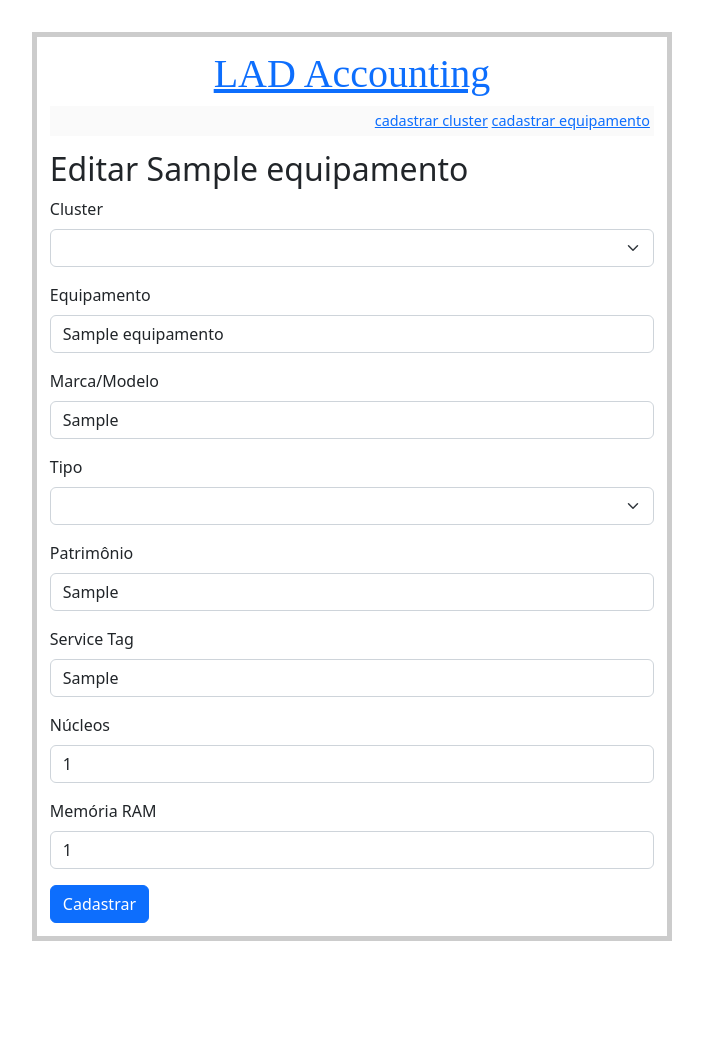
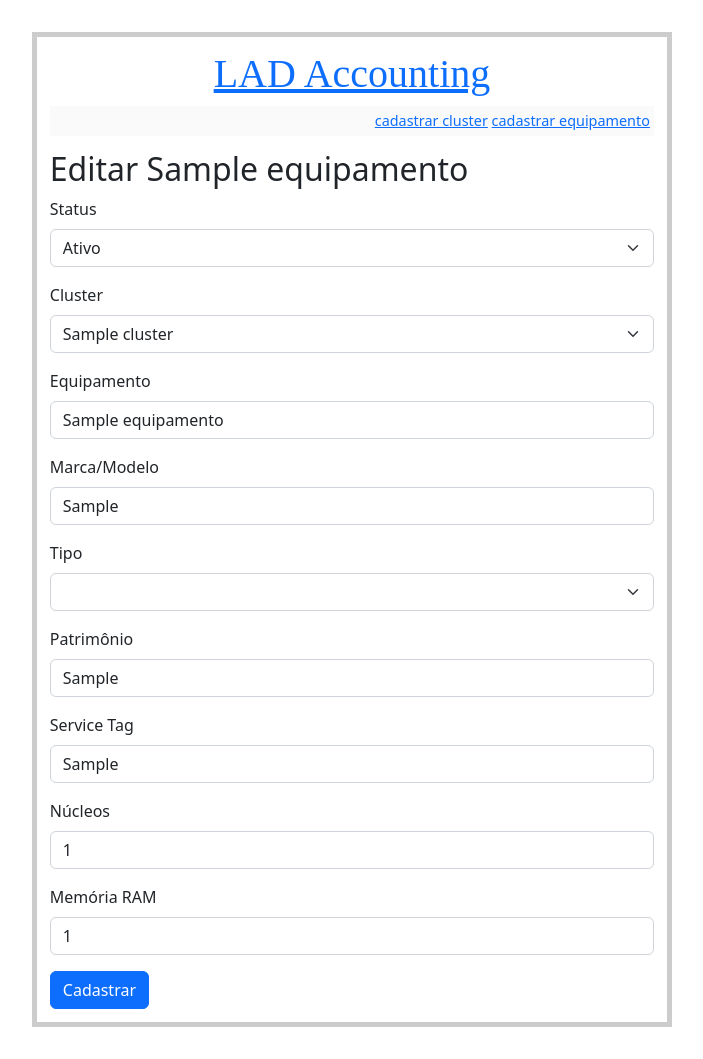
Before and after one commit to BeSinhorelli/LAD_Accouting-melhor, a Flask app: a page that uses templates/equipamento.html in a window 1280 px wide. Shown: the whole page, without its empty margins (288-991 px from the left). Before the commit the page ends 941 px from the top, so only its background shows below. Run offline with Flask 2, Linux system fonts and the light colour scheme; tables that the repository leaves empty hold one stand-in row (values such as "Sample post").

Commit message:
Update equipamento.html

```diff
--- a/templates/equipamento.html
+++ b/templates/equipamento.html
@@ -1,5 +1,6 @@
 {% extends "layout.html" %}
 {% block body %}
+<div class="cadastro">
     {% if equipamento %}
         <h2>Editar {{ equipamento.hostname }}</h2>
     {% else %}
@@ -7,15 +8,37 @@
     {% endif %}
     <form autocomplete="off" action="{% if equipamento %} {{ url_for('equipamento', equipName=equipamento.hostname) }} {% else %} {{ url_for('equipamento', equipName='cadastro') }} {% endif %}" method=post>
       <div class="mb-3">
+        <!-- Status -->
+        {% if equipamento %}
+            <label class="form-label">Status</label>
+            <select class="mb-3 form-select" aria-label="Default select example" name="status">
+                {% if equipamento.status %}
+                    <option selected value="ativar">Ativo</option>
+                    <option value="desativar">Inativo</option>
+                {% else %}
+                    <option value="ativar">Ativo</option>
+                    <option selected value="desativar">Inativo</option>
+                {% endif %}
+            </select>
+        {% endif %}
         <!-- Cluster -->
         <label class="form-label">Cluster</label>
         <select class="mb-3 form-select" aria-label="Default select example" name="equip_cluster_name">
+            {% if equipamento %}
+                {% for cluster in lista_cluster %}
+                    {% if cluster.name == equipamento.cluster.name %}
+                        <option selected value="{{ cluster.name }}">{{ cluster.name }}</option>
+                    {% else %}
+                        <option value="{{ cluster.name }}">{{ cluster.name }}</option>
+                    {% endif %}
+                {% endfor %}
+            {% else %}
                 <option selected></option>
                 {% for cluster in lista_cluster %}
                     <option value="{{ cluster.name }}">{{ cluster.name }}</option>
                 {% endfor %}
+            {% endif %}
         </select>
-            <!--<input type="text" class="mb-3 form-control" id="exampleInputEmail1" name=equip_cluster_name placeholder="Selecionar cluster...">-->
         <!-- Hostname -->
         <label class="form-label">Equipamento</label>
         <input type="text" class="mb-3 form-control" name=hostname value="{% if equipamento %}{{ equipamento.hostname }}{% endif %}">
@@ -53,4 +76,5 @@
       </div>
       <button type="submit" class="btn btn-primary">Cadastrar</button>
     </form>
+</div>
 {% endblock %}
```
Lines whose indentation alone changed are shown as unchanged.
